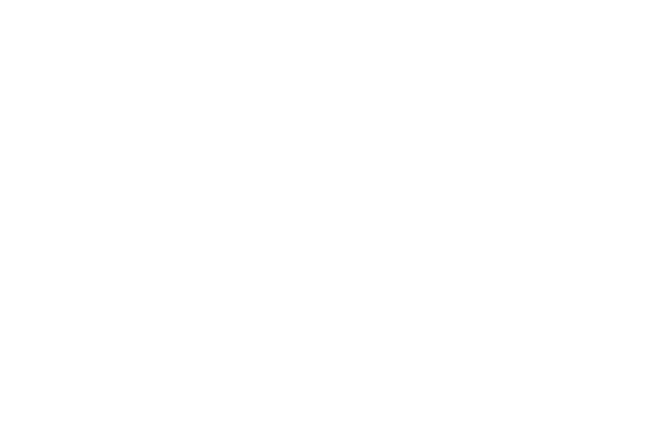
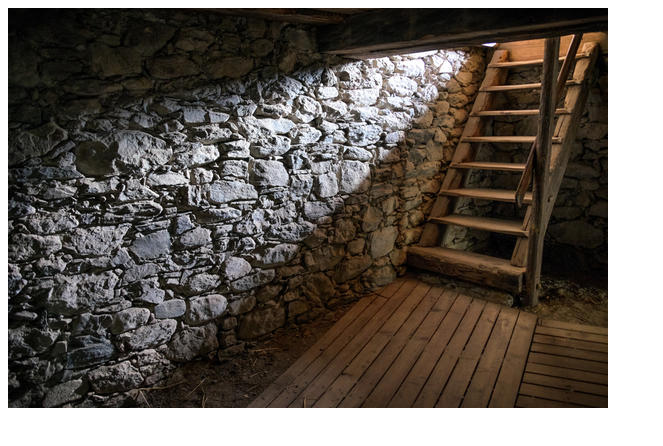
Before and after one commit to Felll0/gittry, a plain HTML site: page index.html in a window 1280 px wide. Shown: the whole page, without its empty margins (0-663 px from the left). Drawn offline with Linux system fonts and the light colour scheme.

Commit message:
Modify index.html
Add footer in index.html

```diff
--- a/index.html
+++ b/index.html
@@ -6,6 +6,8 @@
 </head>
 
 <body>
-
+    <footer>
+        <img src="./images/68a997.jpg">
+    </footer>
 </body>
 </html>
```
